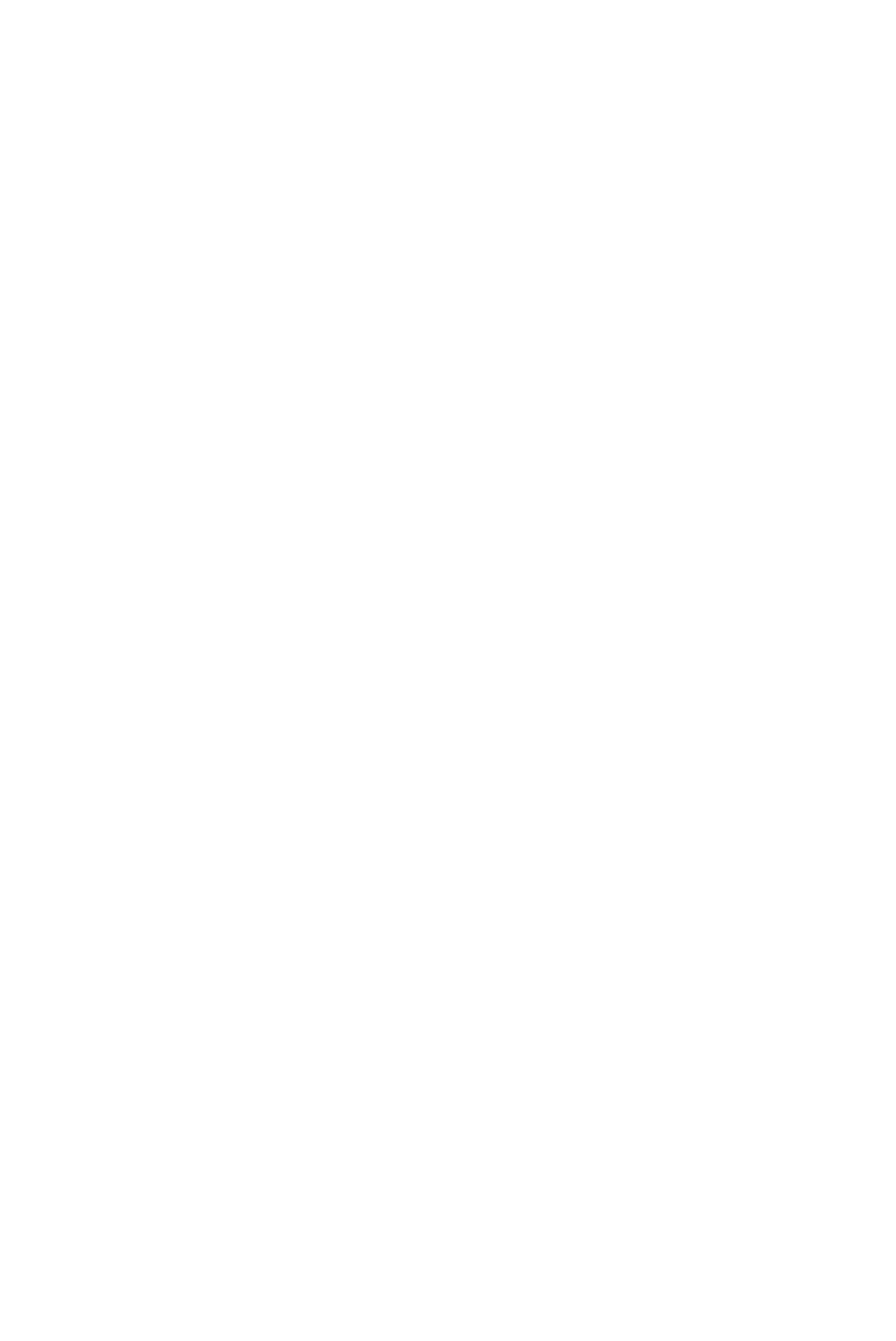
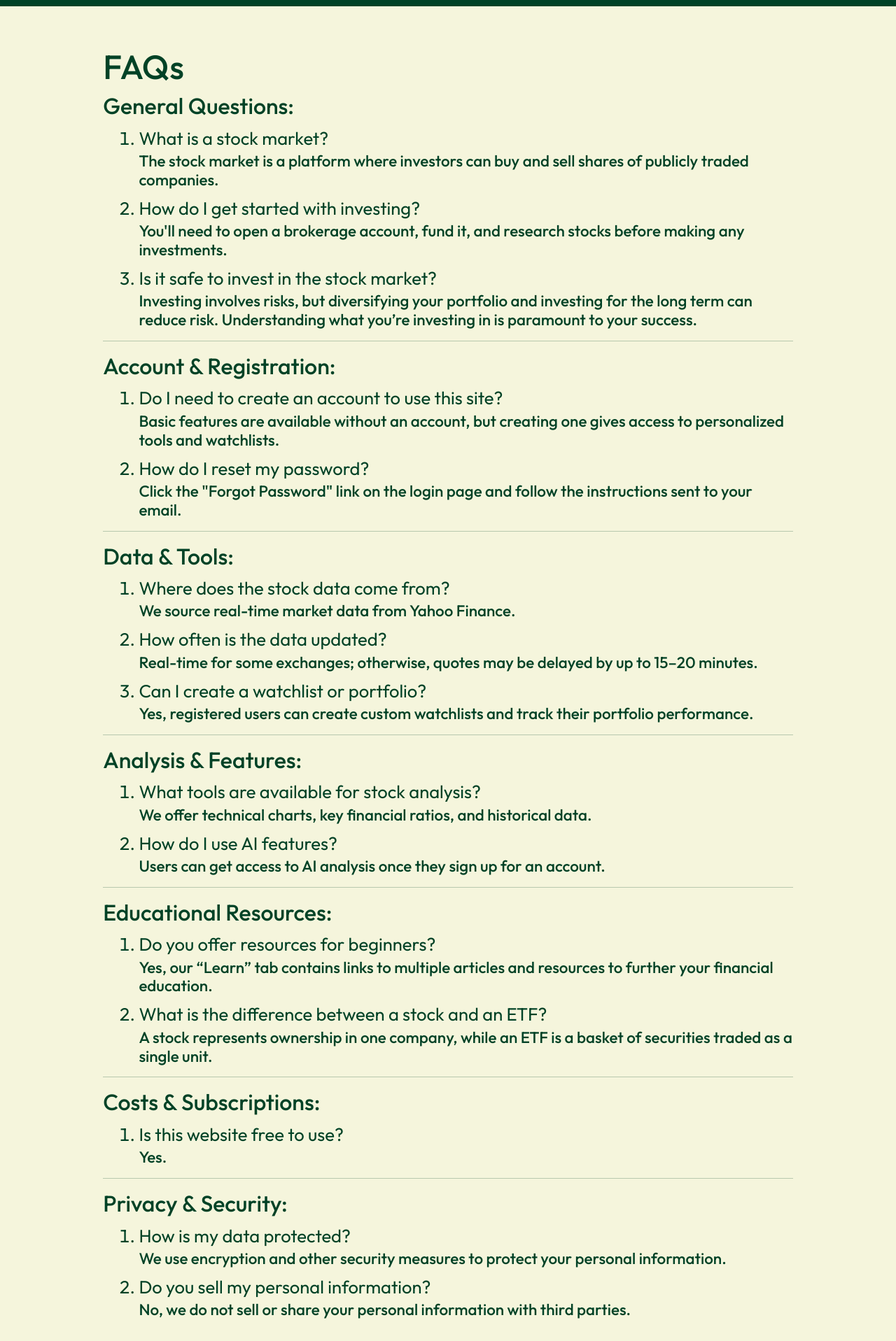
Before and after one commit to rthomas877/Veritas-Alpha, a React (Create React App) app in the folder varun/: page /faq in a window 1280 px wide. Before the commit this address had no page. Shown: the part 63-1980 px from the top of the page at 70% size. Before the commit the page ends 800 px from the top, so only its background shows below. Built offline with nearby package versions, Linux system fonts and the light colour scheme; a web font is replaced by a local one.

Commit message:
Added FAQ Page

```diff
--- a/varun/src/App.css
+++ b/varun/src/App.css
@@ -336,3 +336,35 @@ body {
   justify-content: center; /* centers the whole row */
   align-items: center;
 }
+
+.faqList {
+  background-color: #f5f5dc;
+  padding: 4.5vw;
+  padding-left: 11.5vw;
+  padding-right: 11.5vw;
+  font-family: 'Outfit', sans-serif;
+  color: #004226ff;
+}
+
+.FAQTitle {
+  font-size: 3.75vw;
+}
+
+.FAQCategory {
+  font-size: 2.5vw;
+}
+
+.FAQQuestions {
+  padding-left: 4vw;
+  font-size: 2vw;
+}
+
+.FAQAnswer {
+  font-size: 1.75vw;
+}
+
+.breakLine {
+  background-color: #004226ff;
+  height: 400px;
+
+}
--- a/varun/src/App.js
+++ b/varun/src/App.js
@@ -3,6 +3,7 @@ import React from 'react'; // allows for updating
 import { BrowserRouter as Router, Routes, Route } from 'react-router-dom';
 import Home from './components/Home';
 import About from './components/About';
+import FAQs from './components/FAQs';
 
 
 function App() {
@@ -11,6 +12,7 @@ function App() {
       <Routes>
         <Route path="/" element={<Home />} />
         <Route path="/about" element={<About />} />
+        <Route path="/faq" element={<FAQs />} />
       </Routes>
     </Router>
   );
--- /dev/null
+++ b/varun/src/components/FAQs.js
@@ -0,0 +1,22 @@
+import Header from './Header';
+import Footer from './Footer';
+import QuestionList from './QuestionsList';
+import React, { useEffect } from 'react';
+
+
+function FAQs() {
+
+  useEffect(() => {
+    document.title = "Veritas Alpha | FAQs";
+  }, []);
+
+  return (
+    <>
+      <Header />
+      <QuestionList />
+      <Footer />
+    </>
+  );
+}
+
+export default FAQs;
--- /dev/null
+++ b/varun/src/components/QuestionsList.js
@@ -0,0 +1,66 @@
+function QuestionList() {
+    return(
+        <div className="faqList">
+            <h1 className="FAQTitle">FAQs</h1>
+            <h2 className="FAQCategory">General Questions:</h2>
+            <ol className="FAQQuestions">
+                <li>What is a stock market?</li>
+                <h3 className="FAQAnswer">The stock market is a platform where investors can buy and sell shares of publicly traded companies.</h3>
+                <li>How do I get started with investing?</li>
+                <h3 className="FAQAnswer">You'll need to open a brokerage account, fund it, and research stocks before making any investments.</h3>
+                <li>Is it safe to invest in the stock market?</li>
+                <h3 className="FAQAnswer">Investing involves risks, but diversifying your portfolio and investing for the long term can reduce risk. Understanding what you’re investing in is paramount to your success.</h3>
+            </ol>
+            <hr className="breakLine"/>
+            <h2 className="FAQCategory">Account & Registration:</h2>
+            <ol className="FAQQuestions">
+                <li>Do I need to create an account to use this site?</li>
+                <h3 className="FAQAnswer">Basic features are available without an account, but creating one gives access to personalized tools and watchlists.</h3>
+                <li>How do I reset my password?</li>
+                <h3 className="FAQAnswer">Click the "Forgot Password" link on the login page and follow the instructions sent to your email.</h3>
+                </ol>
+            <hr className="breakLine"/>
+            <h2 className="FAQCategory">Data & Tools:</h2>
+            <ol className="FAQQuestions">
+                <li>Where does the stock data come from?</li>
+                <h3 className="FAQAnswer">We source real-time market data from Yahoo Finance.</h3>
+                <li>How often is the data updated?</li>
+                <h3 className="FAQAnswer">Real-time for some exchanges; otherwise, quotes may be delayed by up to 15–20 minutes.</h3>
+                <li>Can I create a watchlist or portfolio?</li>
+                <h3 className="FAQAnswer">Yes, registered users can create custom watchlists and track their portfolio performance.</h3>
+                </ol>
+            <hr className="breakLine"/>
+            <h2 className="FAQCategory">Analysis & Features:</h2>
+            <ol className="FAQQuestions">
+                <li>What tools are available for stock analysis?</li>
+                <h3 className="FAQAnswer">We offer technical charts, key financial ratios, and historical data.</h3>
+                <li>How do I use AI features?</li>
+                <h3 className="FAQAnswer">Users can get access to AI analysis once they sign up for an account.</h3>
+                </ol>
+            <hr className="breakLine"/>
+            <h2 className="FAQCategory">Educational Resources:</h2>
+            <ol className="FAQQuestions">
+                <li>Do you offer resources for beginners?</li>
+                <h3 className="FAQAnswer">Yes, our “Learn” tab contains links to multiple articles and resources to further your financial education.</h3>
+                <li>What is the difference between a stock and an ETF?</li>
+                <h3 className="FAQAnswer">A stock represents ownership in one company, while an ETF is a basket of securities traded as a single unit.</h3>
+                </ol>
+            <hr className="breakLine"/>
+            <h2 className="FAQCategory">Costs & Subscriptions:</h2>
+            <ol className="FAQQuestions">
+                <li>Is this website free to use?</li>
+                <h3 className="FAQAnswer">Yes.</h3>
+                </ol>
+            <hr className="breakLine"/>
+            <h2 className="FAQCategory">Privacy & Security:</h2>
+            <ol className="FAQQuestions">
+                <li>How is my data protected?</li>
+                <h3 className="FAQAnswer">We use encryption and other security measures to protect your personal information.</h3>
+                <li>Do you sell my personal information?</li>
+                <h3 className="FAQAnswer">No, we do not sell or share your personal information with third parties.</h3>
+                </ol>
+        </div>
+    );
+}
+
+export default QuestionList
```
